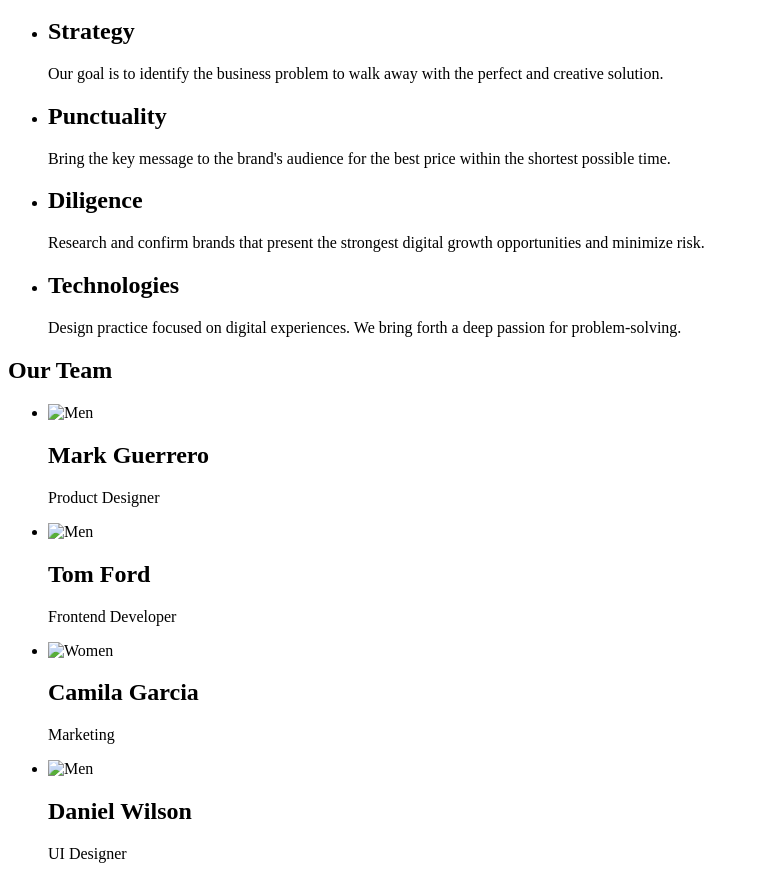
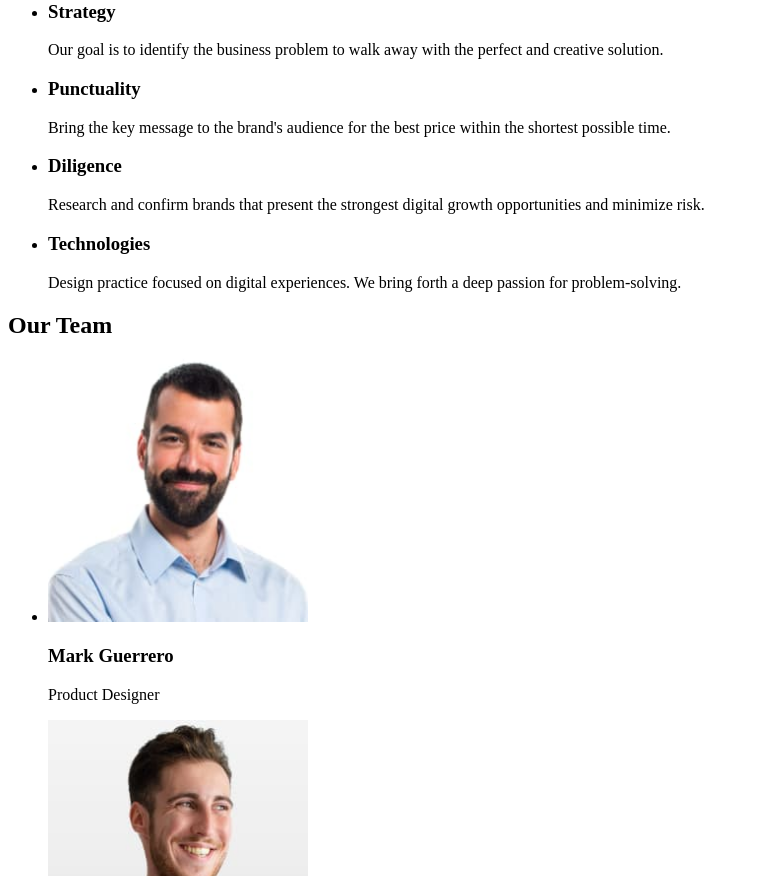
Before and after one commit to NataliyaGarbar/goit-markup-hw-01, a plain HTML site: page index.html in a window 1280 px wide. Shown: the part 267-1143 px from the top of the page, without its empty margins (0-759 px from the left). Drawn offline with Linux system fonts and the light colour scheme.

Commit message:
Last version

```diff
--- a/index.html
+++ b/index.html
@@ -3,85 +3,116 @@
   <head>
     <meta charset="UTF-8" />
     <meta name="viewport" content="width=device-width, initial-scale=1.0" />
-    <title>Document</title>
+    <title>WebStudio</title>
   </head>
 
   <body>
     <header>
-      <a href="WebStudio">WebStudio</a>
       <nav>
+        <a href="./index.html">WebStudio</a>
         <ul>
-          <li><a href="Studio">Studio</a></li>
-          <li><a href="Portfolio">Portfolio</a></li>
-          <li><a href="Contacts">Contacts</a></li>
+          <li><a href="">Studio</a></li>
+          <li><a href="">Portfolio</a></li>
+          <li><a href="">Contacts</a></li>
         </ul>
       </nav>
-      <p>info@devstudio.com</p>
-      <p>+11 (000) 111-11-11</p>
+      <address>
+        <ul>
+          <li><a href="mailto:info@devstudio.com">info@devstudio.com</a></li>
+          <li><a href="tel:+110001111111">+11 (000) 111-11-11</a></li>
+        </ul>
+      </address>
     </header>
 
     <main>
       <h1>Effective Solutions for Your Business</h1>
-      <button>Order Service</button>
+      <button type="button">Order Service</button>
+
+      <section>
         <ul>
           <li>
-          <h2>Strategy</h3>
+            <h3>Strategy</h3>
             <p>
               Our goal is to identify the business problem to walk away with the
               perfect and creative solution.
             </p>
           </li>
           <li>
-          <h2>Punctuality</h2>
+            <h3>Punctuality</h3>
             <p>
               Bring the key message to the brand's audience for the best price
               within the shortest possible time.
             </p>
           </li>
           <li>
-          <h2>Diligence</h2>
+            <h3>Diligence</h3>
             <p>
               Research and confirm brands that present the strongest digital
               growth opportunities and minimize risk.
             </p>
           </li>
           <li>
-          <h2>Technologies</h2>
+            <h3>Technologies</h3>
             <p>
               Design practice focused on digital experiences. We bring forth a
               deep passion for problem-solving.
             </p>
           </li>
         </ul>
+      </section>
+
+      <section>
         <h2>Our Team</h2>
         <ul>
           <li>
-          <img src="img(4).jpg" alt="Men" width="200" />
-          <h2>Mark Guerrero</h2>
+            <img
+              src="./images/mark_guerrero.jpg"
+              alt="Men"
+              width="260"
+              height="264"
+            />
+            <h3>Mark Guerrero</h3>
             <p>Product Designer</p>
           </li>
           <li>
-          <img src="img(1)(1).jpg" width="30" alt="Men" width="200" />
-          <h2>Tom Ford</h2>
+            <img
+              src="./images/tom_ford.jpg"
+              alt="Men"
+              width="260"
+              height="264"
+            />
+            <h3>Tom Ford</h3>
             <p>Frontend Developer</p>
           </li>
           <li>
-          <img src="img(2)(1).jpg" alt="Women" width="200" />
-          <h2>Camila Garcia</h2>
+            <img
+              src="./images/camila_garcia.jpg"
+              alt="Women"
+              width="260"
+              height="264"
+            />
+            <h3>Camila Garcia</h3>
             <p>Marketing</p>
           </li>
           <li>
-          <img src="img(3)(1).jpg" alt="Men" width="200" />
-          <h2>Daniel Wilson</h2>
+            <img
+              src="./images/daniel_wilson.jpg"
+              alt="Men"
+              width="260"
+              height="264"
+            />
+            <h3>Daniel Wilson</h3>
             <p>UI Designer</p>
           </li>
         </ul>
+      </section>
     </main>
 
     <footer>
-      <a href="WebStudio">WebStudio</a>
+      <a href="./index.html">WebStudio</a>
       <p>
-        Increase the flow of customers and sales for your business with digital
+        Increase the flow of customers and <br />
+        sales for your business with digital<br />
         marketing & growth solutions.
       </p>
     </footer>
```
Also changed, not shown: images/camila_garcia.jpg (renamed from images/img (2) (1).jpg), images/daniel_wilson.jpg (renamed from images/img (3) (1).jpg), images/mark_guerrero.jpg (renamed from images/img (4).jpg), images/tom_ford.jpg (renamed from images/img (1) (1).jpg). Lines whose indentation alone changed are shown as unchanged.
